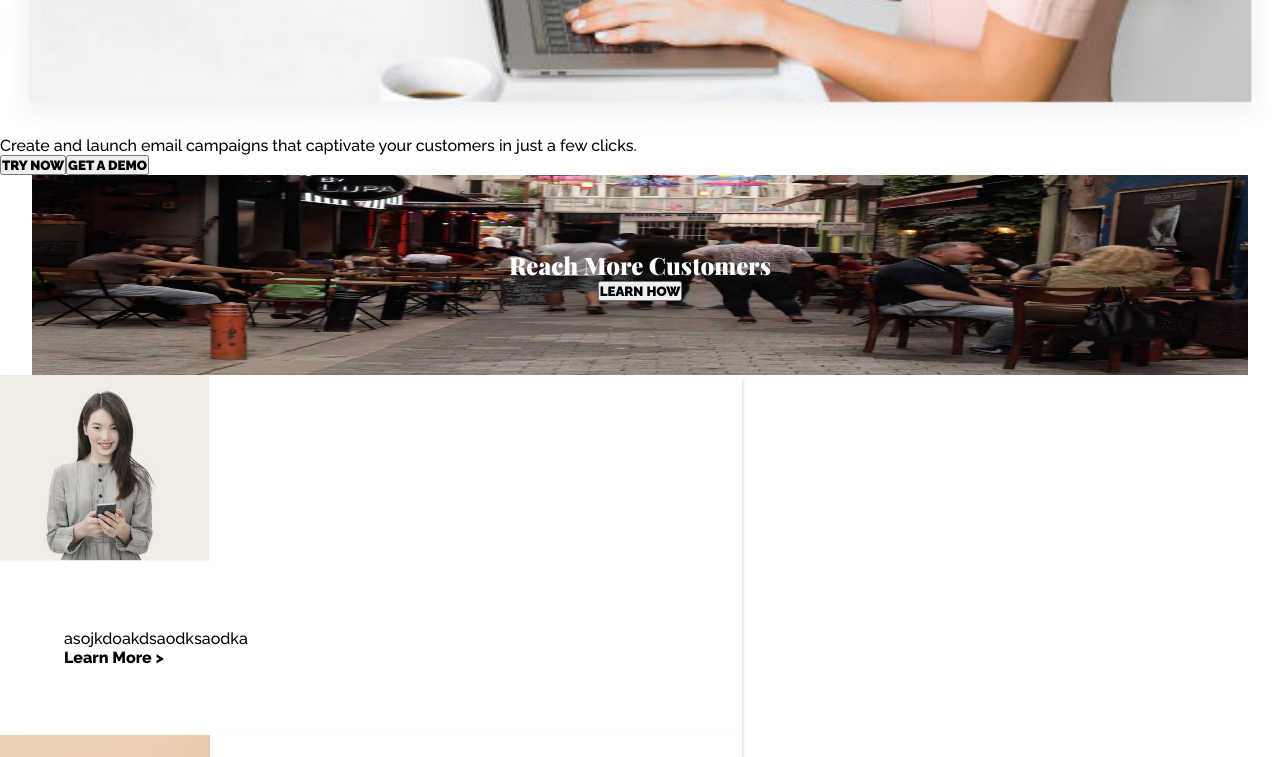
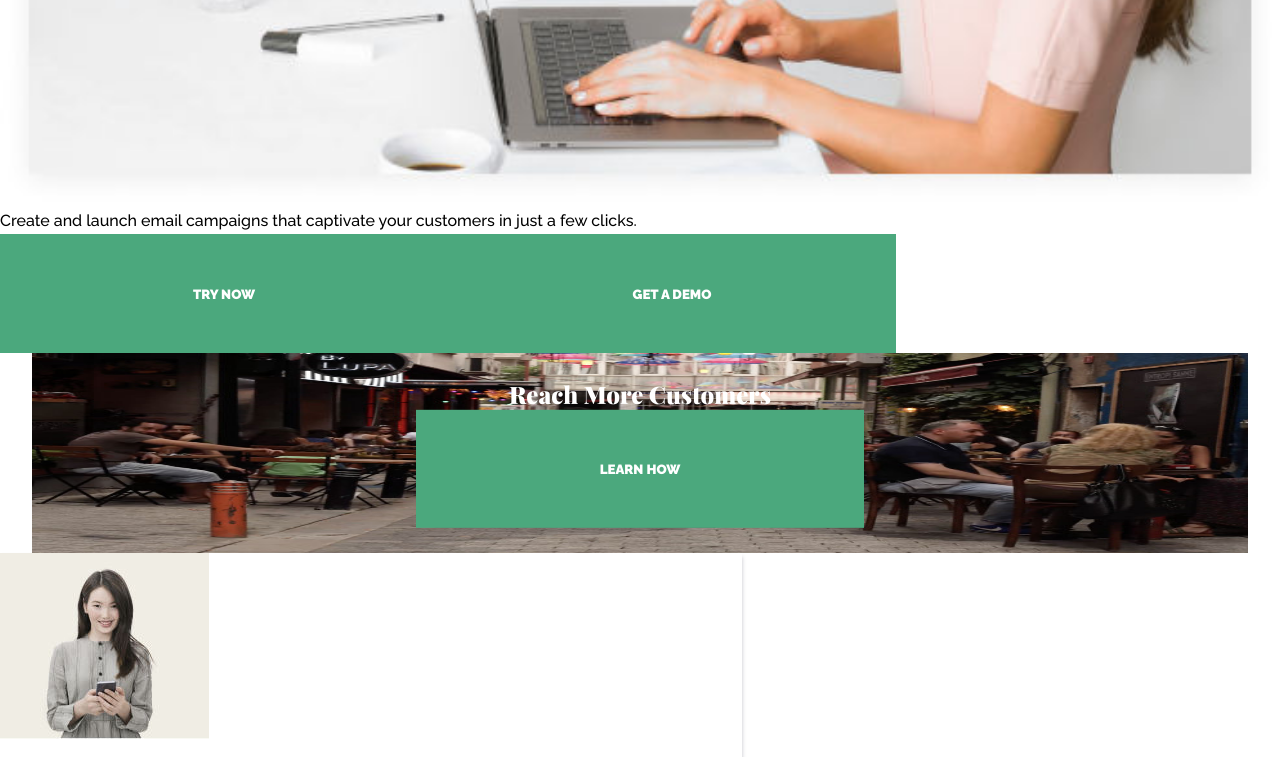
Before and after one commit to matheush9/ninja-mail-page, a Next.js app: page / in a window 1280 px wide. Shown: the part 680-1437 px from the top of the page. Built offline with nearby package versions, Linux system fonts and the light colour scheme.

Commit message:
feat: added style button

```diff
--- a/src/components/Footer/footer.module.scss
+++ b/src/components/Footer/footer.module.scss
@@ -7,4 +7,7 @@
     flex-flow: wrap column;
     max-height: 25vh;
   }
+  p {
+    line-height: 36px;
+  }
 }
--- a/src/styles/globals.scss
+++ b/src/styles/globals.scss
@@ -1,5 +1,4 @@
 @import url("https://fonts.googleapis.com/css2?family=Playfair+Display:wght@900&family=Raleway:wght@500;700;800;900&display=swap");
-
 * {
   box-sizing: border-box;
   padding: 0;
@@ -16,7 +15,6 @@ a {
   color: inherit;
   text-decoration: none;
 }
-
 li {
   list-style-type: none;
   font-family: "Raleway", sans-serif;
@@ -25,10 +23,22 @@ li {
 button {
   font-family: "Raleway", sans-serif;
   font-weight: 900;
+  background-color: #4ba87d;
+  color: white;
+  padding: 4vw;
+  width: 35vw;
+  border: none;
 }
 input {
   font-family: "Raleway", sans-serif;
   font-weight: 500;
 }
-body {
+li {
+  line-height: 26px;
 }
+
+@media (min-width: 600px) {
+  p {
+    line-height: 26px;
+  }
+}
```
